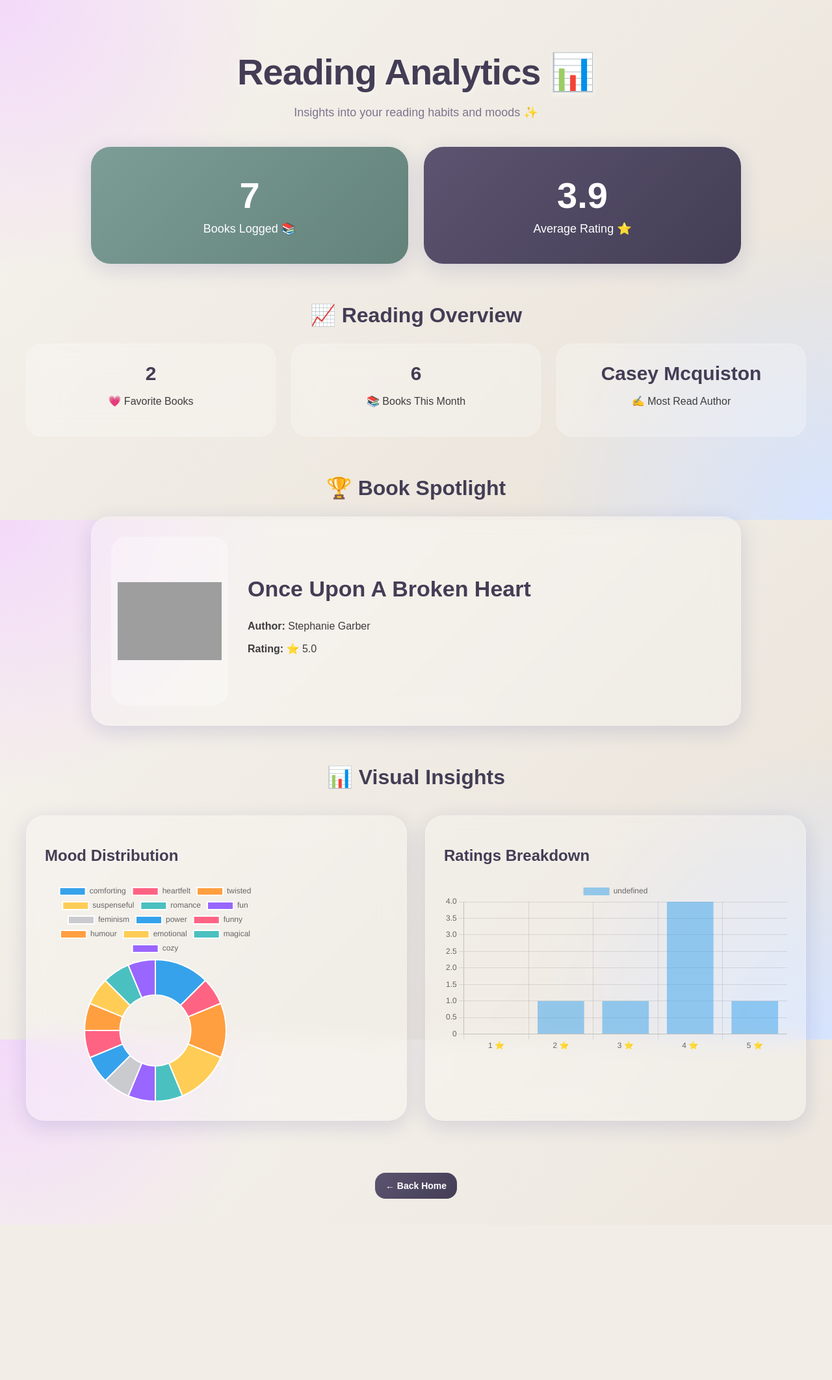
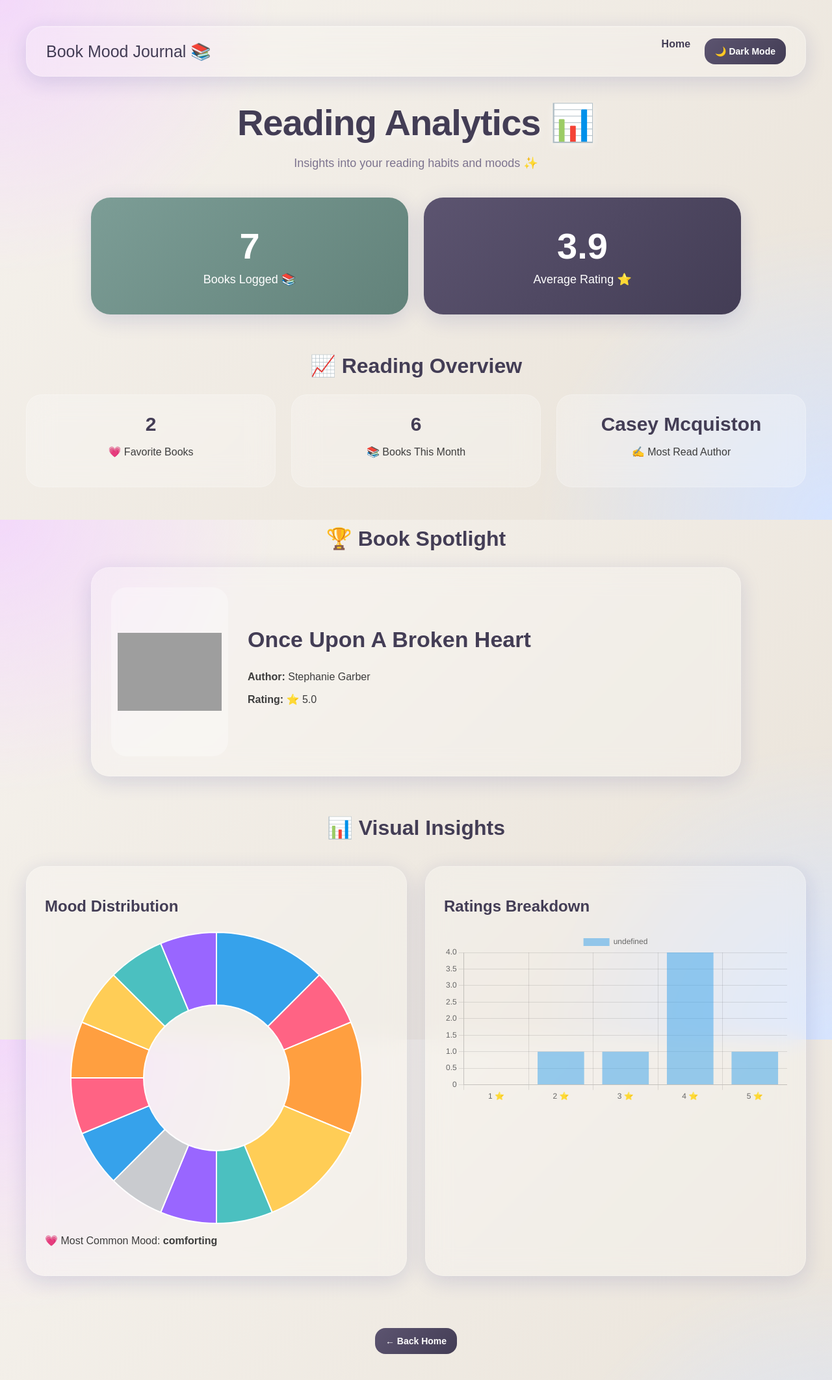
Before and after one commit to sharmakarishma1210-cmyk/book-mood-journal, a Flask app: page /analytics in a window 1280 px wide. Shown: the whole page at 65% size. Before the commit the page ends 1845 px from the top, so only its background shows below. Run offline with Flask 3, Linux system fonts and the light colour scheme; a user stored in the database is signed in; data comes from the database, SQL or seed files in the repository; both versions use the stored data as it was after the commit; grey boxes are pictures that could not be loaded.

Commit message:
Add dark mode and analytics improvements

```diff
--- a/app.py
+++ b/app.py
@@ -485,8 +485,6 @@ def analytics():
     and book.created_at.year == current_year
 ])
 
-
-
     return render_template(
         "analytics.html",
 
@@ -663,15 +661,12 @@ def favorite_book(id):
 
     return redirect("/")
 
-
 # =========================
 # CREATE DATABASE
 # =========================
 
 with app.app_context():
-
     db.create_all()
-
 
 # =========================
 # RUN APP
--- a/static/style.css
+++ b/static/style.css
@@ -114,7 +114,7 @@ body {
 }
 
 .chart-wrapper {
-  height: 340px;
+  height: 450px;
 }
 
 /* =========================
@@ -200,6 +200,8 @@ form,
 .nav-logo {
   margin: 0;
   color: var(--primary-dark);
+  font-size: 25px;
+  font-weight: 500;
 }
 
 .nav-links {
--- a/templates/analytics.html
+++ b/templates/analytics.html
@@ -10,6 +10,17 @@
     />
   </head>
   <body>
+    <div class="navbar">
+      <h2 class="nav-logo">Book Mood Journal 📚</h2>
+
+      <div class="nav-links">
+        <a href="/">Home</a>
+
+        <button id="theme-toggle" class="btn brown-btn" type="button">
+          🌙 Dark Mode
+        </button>
+      </div>
+    </div>
     <div class="container">
       <h1 class="title">Reading Analytics 📊</h1>
 
@@ -89,6 +100,10 @@
           <div class="chart-wrapper">
             <canvas id="moodChart"></canvas>
           </div>
+          <p class="mood-highlight">
+            💗 Most Common Mood:
+            <strong>{{ most_common_mood }}</strong>
+          </p>
         </div>
 
         <div class="chart-card">
@@ -110,17 +125,27 @@
              const moodValues = {{ mood_values | tojson }};
              const ratingLabels = {{ rating_labels | tojson }};
             const ratingValues = {{ rating_values | tojson }};
+            new Chart(document.getElementById("moodChart"), {
+        type: "doughnut",
+        data: {
+          labels: moodLabels,
+          datasets: [{
+            data: moodValues
+          }]
+        },
 
-             new Chart(document.getElementById("moodChart"),
-           {
-             type:"doughnut",
-             data:{
-               labels:moodLabels,
-               datasets:[{
-                 data:moodValues
-               }]
+        options: {
+          responsive: true,
+          maintainAspectRatio: false,
+
+          plugins: {
+            legend: {
+              display: false
+            }
+          }
         }
       });
+
                  new Chart(document.getElementById("ratingChart"),
                {
                  type:"bar",
@@ -132,5 +157,31 @@
                  }
                });
     </script>
+    <script>
+      const themeToggle = document.getElementById("theme-toggle");
+      function updateButton() {
+        if (document.body.classList.contains("dark-mode")) {
+          themeToggle.textContent = "☀️ Light Mode";
+        } else {
+          themeToggle.textContent = "🌙 Dark Mode";
+        }
+      }
+
+      if (localStorage.getItem("theme") === "dark") {
+        document.body.classList.add("dark-mode");
+      }
+
+      updateButton();
+
+      themeToggle.addEventListener("click", () => {
+        document.body.classList.toggle("dark-mode");
+
+        updateButton();
+        localStorage.setItem(
+          "theme",
+          document.body.classList.contains("dark-mode") ? "dark" : "light",
+        );
+      });
+    </script>
   </body>
 </html>
```
Also changed, not shown: other parts of static/style.css (+73 -5 lines), templates/index.html (+30 -0 lines), instance/books.db. Lines whose indentation alone changed are shown as unchanged.
